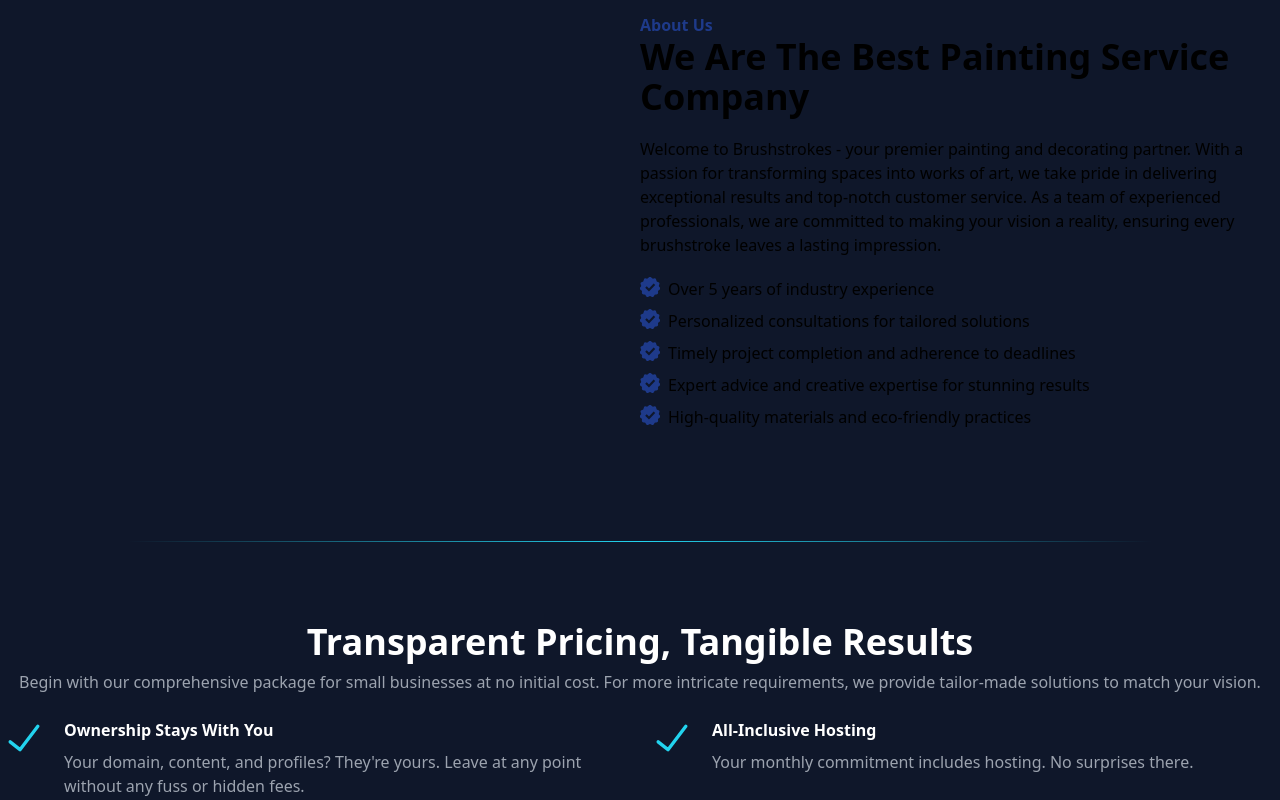
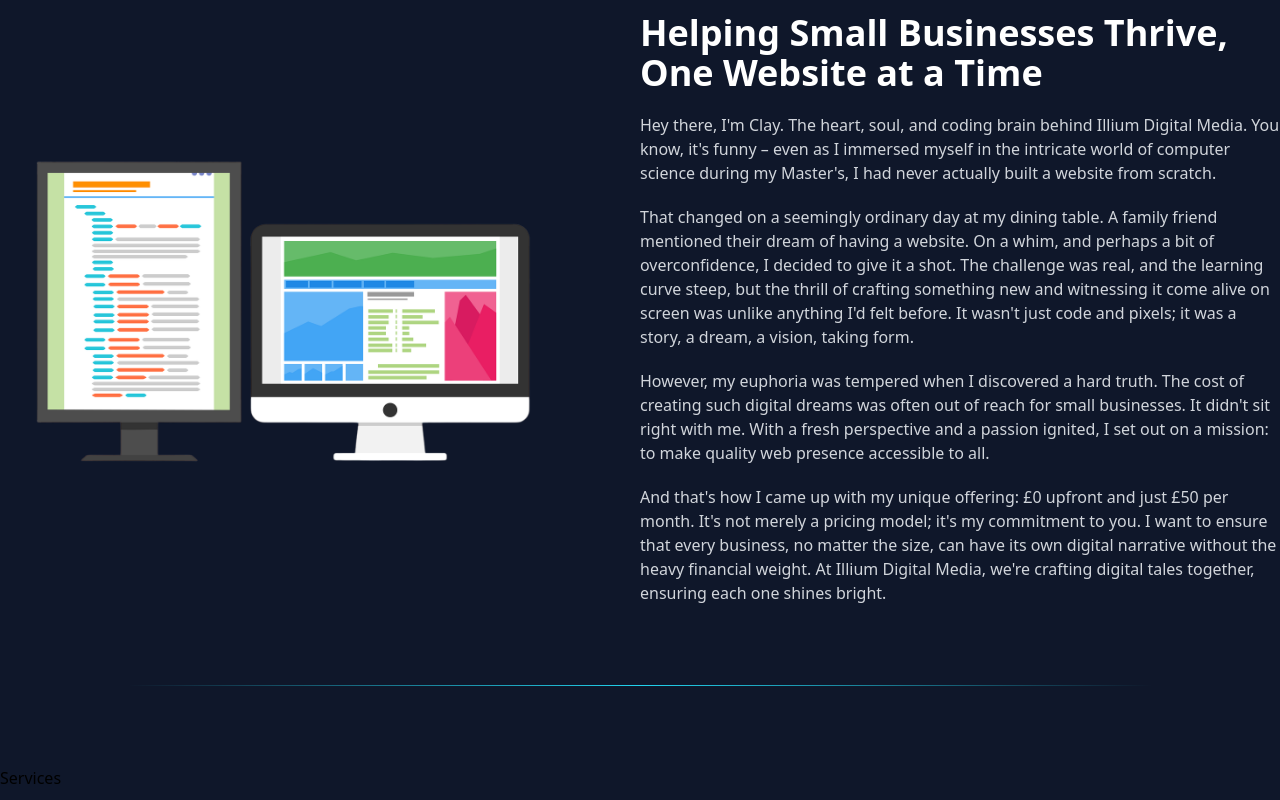
Before and after one commit to illium-digital-media/website, a Next.js app: page / in a window 1280 px wide. Shown: the part 1400-2200 px from the top of the page. Built offline with nearby package versions, Linux system fonts and the light colour scheme.

Commit message:
added about us section

```diff
--- a/components/Section.tsx
+++ b/components/Section.tsx
@@ -7,8 +7,6 @@ interface SectionProps {
 }
 
 const Section: React.FC<SectionProps> = ({ children, index, classes, gradient = false, totalSections }) => {
-  const bgColorDarkMode = index % 2 === 0 ? "bg-primary" : "bg-zinc-800";
-
   const gradientStyle = gradient ? {
     backgroundImage: 'linear-gradient(to top, transparent 90%, black 100%)'
   } : {};
@@ -21,7 +19,8 @@ const Section: React.FC<SectionProps> = ({ children, index, classes, gradient =
       >
         <div className="m-auto max-w-screen-xl">{children}</div>
       </section>
-      {index + 1 !== totalSections && <hr className="bg-gradient-to-l from-transparent via-cyan-400 to-transparent h-px border-none max-w-screen-lg m-auto" />}
+      {index + 1 !== totalSections && <hr className="bg-gradient-to-l from-transparent via-cyan-400 to-transparent h-px border-t-0 border-transparent max-w-screen-lg m-auto" />
+}
     </>
   );
 };
--- a/components/sections/AboutUsSection.tsx
+++ b/components/sections/AboutUsSection.tsx
@@ -1,45 +1,29 @@
 import Image from "next/image";
-import CheckIcon from "@/components/Icons/Check";
-import React, { useContext } from "react";
-import { DarkModeContext } from "@/components/DarkModeContext";
-
-
-const aboutContent = [
-  "Over 5 years of industry experience",
-  "Personalized consultations for tailored solutions",
-  "Timely project completion and adherence to deadlines  ",
-  "Expert advice and creative expertise for stunning results  ",
-  "High-quality materials and eco-friendly practices",
-];
+import dualScreen from '../../assets/dual.png';
+import FadeInText from "../FadeInTypingText";
 
 const AboutUsSection: React.FC = () => {
-  const { darkMode } = useContext(DarkModeContext);
-
   return (
-    <div className="flex ">
-      <div className="max-sm:hidden sm:w-1/2">
+    <div className="flex items-center">
+      <div className="max-sm:hidden w-1/2 rounded-lg pr-20">
+        <Image alt="web-design" src={dualScreen} />
       </div>
-      <div className="pb-6 sm:w-1/2">
-        <h3 className={`font-bold text-1xl ${darkMode ? "text-white" : "text-primary"}`}>About Us</h3>
-        <h4 className="font-bold text-4xl">
-          We Are The Best Painting Service Company
-        </h4>
-        <p className="py-5">
-          Welcome to Brushstrokes - your premier painting and decorating
-          partner. With a passion for transforming spaces into works of art, we
-          take pride in delivering exceptional results and top-notch customer
-          service. As a team of experienced professionals, we are committed to
-          making your vision a reality, ensuring every brushstroke leaves a
-          lasting impression.
+      <div className="max-w-5xl m-auto w-1/2">
+        <h4 className="font-bold text-4xl text-white pb-5">
+          <FadeInText text="Helping Small Businesses Thrive, One Website at a Time" />
+          </h4>
+        <p className="pb-5 text-gray-300">
+          Hey there, I'm Clay. The heart, soul, and coding brain behind Illium Digital Media. You know, it's funny – even as I immersed myself in the intricate world of computer science during my Master's, I had never actually built a website from scratch.
         </p>
-        {aboutContent.map((item, index) => (
-          <div className="flex align-center pb-2" key={index}>
-            <div className={`pr-2 ${darkMode ? "text-white" : "text-primary"}`}>
-              <CheckIcon />
-            </div>
-            <p>{item}</p>
-          </div>
-        ))}
+        <p className="pb-5 text-gray-300">
+          That changed on a seemingly ordinary day at my dining table. A family friend mentioned their dream of having a website. On a whim, and perhaps a bit of overconfidence, I decided to give it a shot. The challenge was real, and the learning curve steep, but the thrill of crafting something new and witnessing it come alive on screen was unlike anything I'd felt before. It wasn't just code and pixels; it was a story, a dream, a vision, taking form.
+        </p>
+        <p className="pb-5 text-gray-300">
+          However, my euphoria was tempered when I discovered a hard truth. The cost of creating such digital dreams was often out of reach for small businesses. It didn't sit right with me. With a fresh perspective and a passion ignited, I set out on a mission: to make quality web presence accessible to all.
+        </p>
+        <p className="text-gray-300">
+          And that's how I came up with my unique offering: £0 upfront and just £50 per month. It's not merely a pricing model; it's my commitment to you. I want to ensure that every business, no matter the size, can have its own digital narrative without the heavy financial weight. At Illium Digital Media, we're crafting digital tales together, ensuring each one shines bright.
+        </p>
       </div>
     </div>
   );
--- a/components/sections/IntroSection.tsx
+++ b/components/sections/IntroSection.tsx
@@ -3,7 +3,6 @@ import IntroCards from "../IntroCards";
 const IntroSection: React.FC = () => {
   return (
     <div className="relative pt-20">
-
       <div className="text-center pb-6 z-10">
         <h4 className="font-bold text-white text-4xl pb-2">What We Do</h4>
       </div>
--- a/components/sections/PortfolioSection.tsx
+++ b/components/sections/PortfolioSection.tsx
@@ -22,12 +22,9 @@ const PortfolioSection: React.FC = () => {
                                     className={`p-4  hover:text-cyan-400 cursor-pointer ${activeSite === project.id ? 'font-bold text-cyan-400' : 'text-white'}`}
                                 >
                                     {project.name}
-
                                 </div>
                                 <hr className="bg-gradient-to-l from-transparent via-cyan-400 to-transparent h-px border-none max-w-screen-lg m-auto" />
                             </>
-
-
                         ))}
                     </div>
                 </div>
--- /dev/null
+++ b/components/sections/ServicesSection.tsx
@@ -0,0 +1,5 @@
+const ServicesSection = () => {
+    return (<h1>Services</h1>)
+}
+
+export default ServicesSection;
--- a/components/sections/WhyUsSection.tsx
+++ b/components/sections/WhyUsSection.tsx
@@ -5,25 +5,22 @@ const WhyUsSection: React.FC = () => {
 
   return (
     <div className="lg:flex text-white">
-      <div className="max-lg:w-full  max-lg:px-5">
+      <div className="max-lg:w-full max-lg:px-5">
         <div className="pb-6 text-center">
-          <h4 className="font-bold  text-4xl pb-2">
+          <h4 className="font-bold text-4xl pb-2">
             <FadeInText text="Transparent Pricing, Tangible Results"/>
           </h4>
-          <p className="text-gray-400">
-          Begin with our comprehensive package for small businesses at no initial cost. For more intricate requirements, we provide tailor-made solutions to match your vision.
-          </p>
         </div>
-        <div className="grid grid-cols-1 sm:grid-cols-2 gap-4">
+        <div className="grid sm:grid-cols-3 gap-4">
           {whyChooseUs.map((item, index) => (
             <div
               key={index}
-              className={`sm:mx-1 max-sm:mb-3  rounded-lg mb-2  flex`}
+              className={`sm:mx-1 max-sm:mb-3 rounded-lg mb-2 flex`}
             >
               <div className="flex">
-                <div className={` mr-5 text-cyan-400 `}>{item.image}</div>
+                <div className={`mr-5 text-orange-400`}>{item.image}</div>
                 <div>
-                  <h3 className="text-1xl font-bold pb-2 ">{item.title}</h3>
+                  <h3 className="text-1xl font-bold pb-2">{item.title}</h3>
                   <p className="text-gray-400">{item.content}</p>
                 </div>
               </div>
--- a/pages/_document.tsx
+++ b/pages/_document.tsx
@@ -4,7 +4,7 @@ export default function Document() {
   return (
     <Html lang="en">
       <Head />
-      <body>
+      <body className='bg-primary'>
         <div id="tint"></div>
         <div id="modal"></div>
         <Main />
--- a/pages/about.tsx
+++ b/pages/about.tsx
@@ -2,6 +2,12 @@ import AboutUsSection from "../components/sections/AboutUsSection";
 import CommonLanding from "../components/sections/CommonLanding";
 import Head from "next/head";
 import Section from "@/components/Section";
+import ContactUsSection from "@/components/sections/ContactUsSection";
+
+const sections = [
+  <AboutUsSection key="about" />,
+  <ContactUsSection key="contact" />
+];
 
 const AboutPage: React.FC = () => {
   return (
@@ -14,9 +20,9 @@ const AboutPage: React.FC = () => {
         />
       </Head>
       <CommonLanding heading={"About Us"} />
-      <Section index={0} totalSections={1}>
-        <AboutUsSection />
-      </Section>
+      {sections.map((section, index) => (
+        <Section index={index} key={index} totalSections={sections.length}>{section}</Section>
+      ))}
     </>
   );
 };
--- a/pages/index.tsx
+++ b/pages/index.tsx
@@ -9,16 +9,18 @@ import FAQ from "@/components/FAQ";
 import ContactUsSection from "@/components/sections/ContactUsSection";
 import ProcessSection from "@/components/sections/ProcessSection";
 import PortfolioSection from "@/components/sections/PortfolioSection";
+import ServicesSection from "@/components/sections/ServicesSection";
 
 const sections = [
   <IntroSection key="intro" />,
   <AboutUsSection key="about" />,
+  <ServicesSection key="services" />,
   <WhyUsSection key="why-us" />,
   <PortfolioSection key="portfolio" />,
   <ProcessSection key="process" />,
   <FAQ key="faq" />,
   <TestimonialsSection key="testimonials" />,
-  <ContactUsSection key="contact"/>
+  <ContactUsSection key="contact" />
 ];
 
 const HomePage: React.FC = () => {
@@ -31,14 +33,10 @@ const HomePage: React.FC = () => {
           content="Welcome to our painting and decorating site"
         />
       </Head>
-      <div className="bg-primary">
-        <LandingSection />
-        {sections.map((section, index) => (
-          <Section index={index} key={index} gradient={index === 0} totalSections={sections.length}>{section}</Section>
-        ))}
-      </div>
-
-
+      <LandingSection />
+      {sections.map((section, index) => (
+        <Section index={index} key={index} gradient={index === 0} totalSections={sections.length}>{section}</Section>
+      ))}
     </>
   );
 };
--- a/pages/services.tsx
+++ b/pages/services.tsx
@@ -1,5 +1,12 @@
+import Section from "@/components/Section";
 import CommonLanding from "@/components/sections/CommonLanding";
+import ContactUsSection from "@/components/sections/ContactUsSection";
 import Head from "next/head";
+
+const sections = [
+  <ContactUsSection key="contact" />
+];
+
 
 const HomePage: React.FC = () => {
   return (
@@ -12,6 +19,9 @@ const HomePage: React.FC = () => {
         />
       </Head>
       <CommonLanding heading={"Services"} />
+      {sections.map((section, index) => (
+        <Section index={index} key={index} totalSections={sections.length}>{section}</Section>
+      ))}
 
     </>
   );
```
Also changed, not shown: assets/dual.png (added), assets/web-design.png (added).
